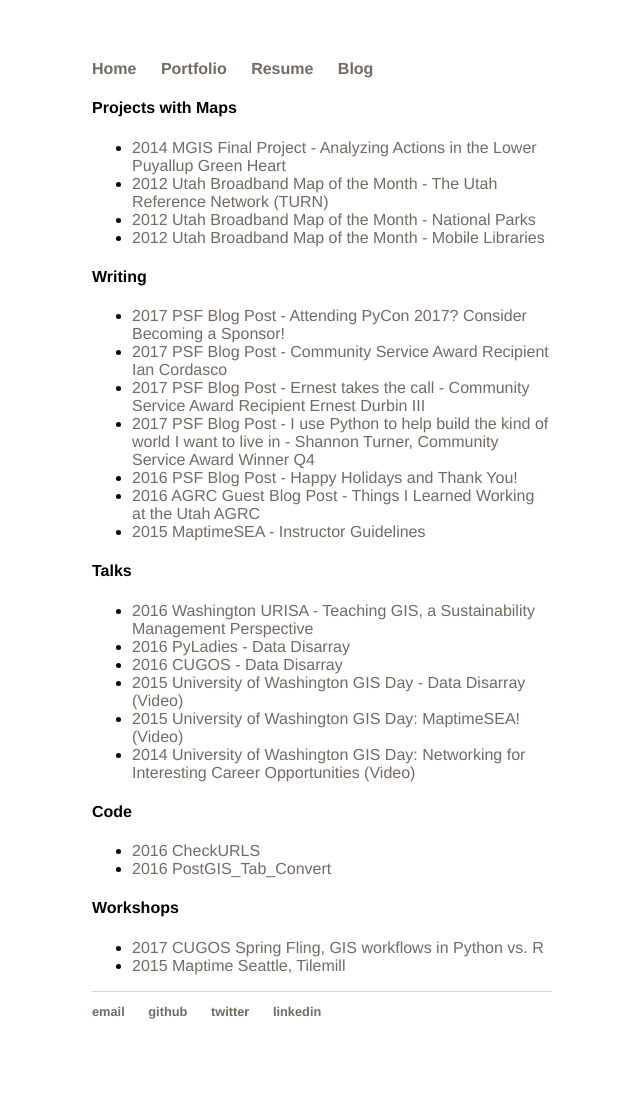
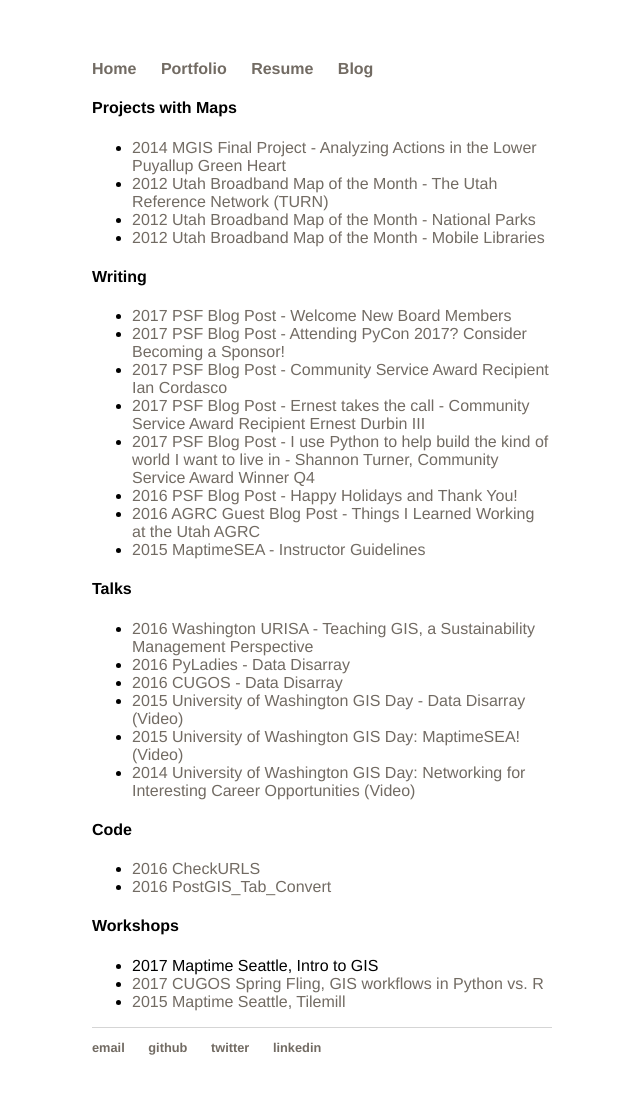
Before and after one commit to christyheaton/christyheaton.github.io, a Jekyll site: the page built from portfolio/index.html, in a window 1280 px wide. Shown: the whole page, without its empty margins (318-958 px from the left). Built offline with Jekyll 4.4.1, drawn with Linux system fonts in a browser that asks for light colours; before the commit the page ends 1079 px from its top, so only the background shows below that.

Commit message:
Added blog post and upcoming workshop

```diff
--- a/portfolio/index.html
+++ b/portfolio/index.html
@@ -14,6 +14,7 @@
 
 <h4>Writing</h4>
 <ul>
+  <li><a href="http://pyfound.blogspot.com/2017/07/welcome-new-board-members.html" target="_blank"><span>2017</span> PSF Blog Post - Welcome New Board Members</a></li>
   <li><a href="http://pyfound.blogspot.com/2017/05/attending-pycon-2017-consider-becoming.html" target="_blank"><span>2017</span> PSF Blog Post - Attending PyCon 2017? Consider Becoming a Sponsor!</a></li>
   <li><a href="http://pyfound.blogspot.com/2017/04/the-ego-less-developer-community.html" target="_blank"><span>2017</span> PSF Blog Post - Community Service Award Recipient Ian Cordasco</a></li>
 	<li><a href="http://pyfound.blogspot.com/2017/03/ernest-takes-call-community-service.html" target="_blank"><span>2017</span> PSF Blog Post - Ernest takes the call - Community Service Award Recipient Ernest Durbin III</a></li>
@@ -41,6 +42,7 @@
 
 <h4>Workshops</h4>
 <ul>
+  <li><span>2017</span> Maptime Seattle, Intro to GIS</li>
 	<li><a href="https://github.com/christyheaton/Cugos_SpringFling_2017" target="_blank"><span>2017</span> CUGOS Spring Fling, GIS workflows in Python vs. R</a></li>
 	<li><a href="http://maptimesea.github.io/2015/10/07/tilemill.html" target="_blank"><span>2015</span> Maptime Seattle, Tilemill</a></li>
 </ul>
```
